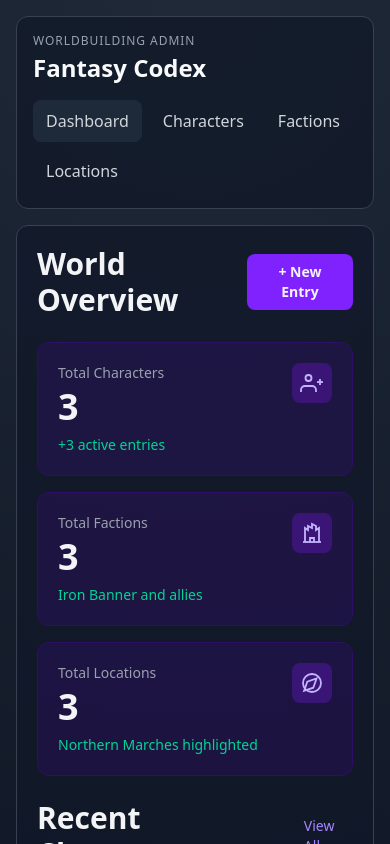
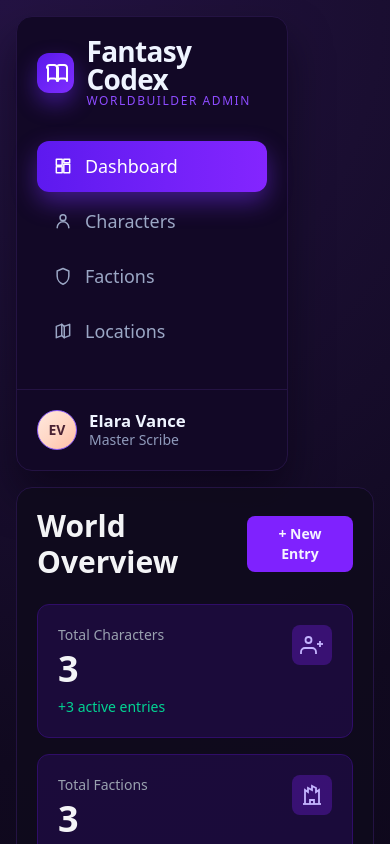
Before and after one commit to ogabor82/fantasy-codex, an Angular app: page / in a window 390 px wide. Shown: the top 844 px of the page. Built offline with nearby package versions, Linux system fonts and the light colour scheme.

Commit message:
Refactor app layout to integrate a new side navigation component, enhancing the UI with a responsive design and updated styles. Update tests to reflect changes in the navigation structure.

```diff
--- a/src/app/app.html
+++ b/src/app/app.html
@@ -1,50 +1,8 @@
-<div class="min-h-dvh bg-[radial-gradient(circle_at_top,_#1f2937,_#111827_50%)] text-gray-200 font-sans">
-  <div class="mx-auto max-w-[1100px] p-4">
-    <header class="flex flex-wrap justify-between gap-4 rounded-xl border border-gray-700 bg-gray-900/75 p-4">
-      <div>
-        <p class="m-0 text-xs uppercase tracking-[0.08em] text-gray-400">Worldbuilding Admin</p>
-        <a
-          class="brand-title mt-[0.2rem] inline-block text-2xl font-bold text-gray-50 no-underline"
-          routerLink="/"
-        >
-          {{ appTitle }}
-        </a>
-      </div>
+<div class="min-h-dvh bg-[radial-gradient(circle_at_top_left,_#241343_0%,_#10091f_35%,_#080410_80%)] text-gray-100">
+  <div class="mx-auto flex w-full max-w-[1240px] flex-col gap-4 p-4 lg:flex-row lg:items-start">
+    <app-side-nav [appTitle]="appTitle"></app-side-nav>
 
-      <nav class="flex flex-wrap items-center gap-2" aria-label="Primary">
-        <a
-          routerLink="/"
-          routerLinkActive="border-gray-500 bg-gray-800 text-gray-50"
-          [routerLinkActiveOptions]="{ exact: true }"
-          class="rounded-lg border border-transparent px-3 py-2 text-gray-300 no-underline hover:border-gray-600 hover:text-gray-50"
-        >
-          Dashboard
-        </a>
-        <a
-          routerLink="/characters"
-          routerLinkActive="border-gray-500 bg-gray-800 text-gray-50"
-          class="rounded-lg border border-transparent px-3 py-2 text-gray-300 no-underline hover:border-gray-600 hover:text-gray-50"
-        >
-          Characters
-        </a>
-        <a
-          routerLink="/factions"
-          routerLinkActive="border-gray-500 bg-gray-800 text-gray-50"
-          class="rounded-lg border border-transparent px-3 py-2 text-gray-300 no-underline hover:border-gray-600 hover:text-gray-50"
-        >
-          Factions
-        </a>
-        <a
-          routerLink="/locations"
-          routerLinkActive="border-gray-500 bg-gray-800 text-gray-50"
-          class="rounded-lg border border-transparent px-3 py-2 text-gray-300 no-underline hover:border-gray-600 hover:text-gray-50"
-        >
-          Locations
-        </a>
-      </nav>
-    </header>
-
-    <main class="mt-4 min-h-[60dvh] rounded-xl border border-gray-700 bg-gray-900/70 p-5">
+    <main class="w-full rounded-2xl border border-[#241343] bg-[#0f0a1c]/90 p-5 lg:min-h-[calc(100dvh-2rem)] lg:flex-1 lg:p-7">
       <router-outlet></router-outlet>
     </main>
   </div>
--- a/src/app/app.ts
+++ b/src/app/app.ts
@@ -1,9 +1,10 @@
 import { Component } from '@angular/core';
-import { RouterLink, RouterLinkActive, RouterOutlet } from '@angular/router';
+import { RouterOutlet } from '@angular/router';
+import { SideNavComponent } from './layout/components/side-nav/side-nav.component';
 
 @Component({
   selector: 'app-root',
-  imports: [RouterOutlet, RouterLink, RouterLinkActive],
+  imports: [RouterOutlet, SideNavComponent],
   templateUrl: './app.html',
   styleUrl: './app.css'
 })
--- a/src/app/features/dashboard/pages/dashboard-page.component.ts
+++ b/src/app/features/dashboard/pages/dashboard-page.component.ts
@@ -8,7 +8,7 @@ import { MOCK_LOCATIONS } from '../../../core/models/location.model';
   selector: 'app-dashboard-page',
   standalone: true,
   imports: [RouterLink],
-  templateUrl: './dashboard-page.component.html'
+  templateUrl: 'dashboard-page.component.html'
 })
 export class DashboardPageComponent {
   protected readonly stats = [
--- /dev/null
+++ b/src/app/layout/components/side-nav/side-nav.component.html
@@ -0,0 +1,69 @@
+<aside class="w-full max-w-[272px] rounded-2xl border border-[#241343] bg-[#120826] text-[#a3b3d3] shadow-[0_24px_40px_rgba(5,1,14,0.5)] lg:h-[calc(100dvh-2rem)] lg:sticky lg:top-4 lg:flex lg:flex-col">
+  <div class="px-5 pt-5">
+    <div class="flex items-center gap-3">
+      <div class="grid h-10 w-10 place-items-center rounded-xl bg-gradient-to-br from-[#5a17ec] to-[#7f2dff] text-white shadow-[0_10px_22px_rgba(110,42,255,0.45)]">
+        <svg viewBox="0 0 24 24" class="h-6 w-6" fill="none" stroke="currentColor" stroke-width="2" stroke-linecap="round" stroke-linejoin="round" aria-hidden="true">
+          <path d="M3 6.75A2.75 2.75 0 0 1 5.75 4h4.5A2.75 2.75 0 0 1 13 6.75V20a2.5 2.5 0 0 0-2.5-2.5h-4A2.5 2.5 0 0 0 4 20V6.75Z" />
+          <path d="M13 6.75A2.75 2.75 0 0 1 15.75 4h4.5A2.75 2.75 0 0 1 23 6.75V20a2.5 2.5 0 0 0-2.5-2.5h-4A2.5 2.5 0 0 0 14 20V6.75Z" />
+        </svg>
+      </div>
+      <div>
+        <a class="brand-title block text-[1.75rem] font-semibold leading-none tracking-tight text-[#eff4ff] no-underline" routerLink="/">{{ appTitle }}</a>
+        <p class="text-xs uppercase tracking-[0.13em] text-[#8d4bff]">Worldbuilder Admin</p>
+      </div>
+    </div>
+
+    <nav class="mt-8" aria-label="Primary">
+      <ul class="space-y-1">
+        <li>
+          <a routerLink="/" [routerLinkActiveOptions]="{ exact: true }" routerLinkActive="bg-gradient-to-r from-[#5d19ef] to-[#8425ff] text-white shadow-[0_10px_24px_rgba(122,48,255,0.45)]" class="group flex items-center gap-3 rounded-xl px-4 py-3 text-[1.12rem] font-medium text-[#9ba7c5] transition-colors hover:bg-[#241349] hover:text-[#f4f8ff]">
+            <svg viewBox="0 0 24 24" class="h-5 w-5" fill="none" stroke="currentColor" stroke-width="1.8" stroke-linecap="round" stroke-linejoin="round" aria-hidden="true">
+              <path d="M4 4h7v7H4z" />
+              <path d="M13 4h7v4h-7z" />
+              <path d="M13 10h7v10h-7z" />
+              <path d="M4 13h7v7H4z" />
+            </svg>
+            Dashboard
+          </a>
+        </li>
+        <li>
+          <a routerLink="/characters" routerLinkActive="bg-gradient-to-r from-[#5d19ef] to-[#8425ff] text-white shadow-[0_10px_24px_rgba(122,48,255,0.45)]" class="group flex items-center gap-3 rounded-xl px-4 py-3 text-[1.12rem] font-medium text-[#9ba7c5] transition-colors hover:bg-[#241349] hover:text-[#f4f8ff]">
+            <svg viewBox="0 0 24 24" class="h-5 w-5" fill="none" stroke="currentColor" stroke-width="1.8" stroke-linecap="round" stroke-linejoin="round" aria-hidden="true">
+              <circle cx="12" cy="8" r="3.5" />
+              <path d="M5 20a7 7 0 0 1 14 0" />
+            </svg>
+            Characters
+          </a>
+        </li>
+        <li>
+          <a routerLink="/factions" routerLinkActive="bg-gradient-to-r from-[#5d19ef] to-[#8425ff] text-white shadow-[0_10px_24px_rgba(122,48,255,0.45)]" class="group flex items-center gap-3 rounded-xl px-4 py-3 text-[1.12rem] font-medium text-[#9ba7c5] transition-colors hover:bg-[#241349] hover:text-[#f4f8ff]">
+            <svg viewBox="0 0 24 24" class="h-5 w-5" fill="none" stroke="currentColor" stroke-width="1.8" stroke-linecap="round" stroke-linejoin="round" aria-hidden="true">
+              <path d="M12 3 5 6v6c0 5 3.7 8.7 7 9.9 3.3-1.2 7-4.9 7-9.9V6l-7-3Z" />
+            </svg>
+            Factions
+          </a>
+        </li>
+        <li>
+          <a routerLink="/locations" routerLinkActive="bg-gradient-to-r from-[#5d19ef] to-[#8425ff] text-white shadow-[0_10px_24px_rgba(122,48,255,0.45)]" class="group flex items-center gap-3 rounded-xl px-4 py-3 text-[1.12rem] font-medium text-[#9ba7c5] transition-colors hover:bg-[#241349] hover:text-[#f4f8ff]">
+            <svg viewBox="0 0 24 24" class="h-5 w-5" fill="none" stroke="currentColor" stroke-width="1.8" stroke-linecap="round" stroke-linejoin="round" aria-hidden="true">
+              <path d="M4 6.5 10.5 4l3 2.5L20 4v13.5L13.5 20l-3-2.5L4 20V6.5Z" />
+              <path d="M10.5 4v13.5" />
+              <path d="M13.5 6.5V20" />
+            </svg>
+            Locations
+          </a>
+        </li>
+      </ul>
+    </nav>
+  </div>
+
+  <div class="mt-8 border-t border-[#241343] px-5 py-5 lg:mt-auto">
+    <div class="flex items-center gap-3">
+      <div class="grid h-10 w-10 place-items-center overflow-hidden rounded-full border border-[#8b5cf6] bg-gradient-to-br from-[#ffe9df] via-[#ffd7c5] to-[#ffbfa6] text-sm font-semibold text-[#4a2234]">EV</div>
+      <div>
+        <p class="text-[1.05rem] font-semibold leading-tight text-[#eff4ff]">Elara Vance</p>
+        <p class="text-sm leading-tight text-[#8f9abb]">Master Scribe</p>
+      </div>
+    </div>
+  </div>
+</aside>
```
Also changed, not shown: src/app/layout/components/side-nav/side-nav.component.ts (added, +12 -0 lines), 1 other file (tests, documents, lock files or other folders).
